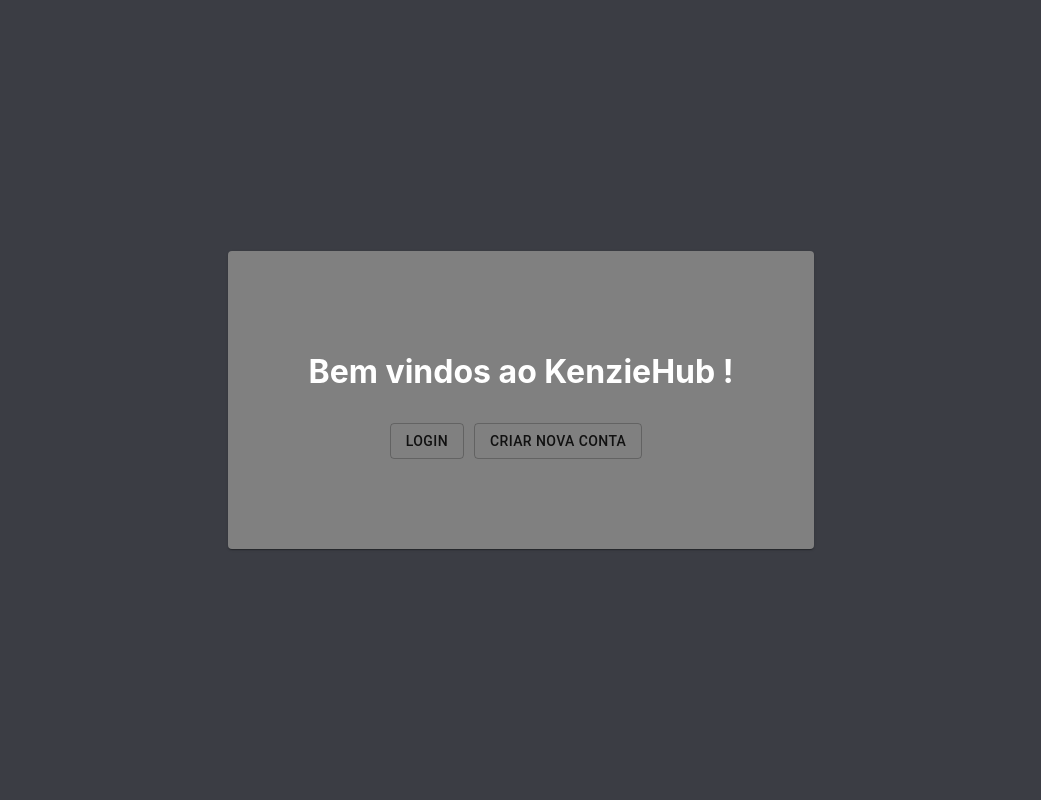
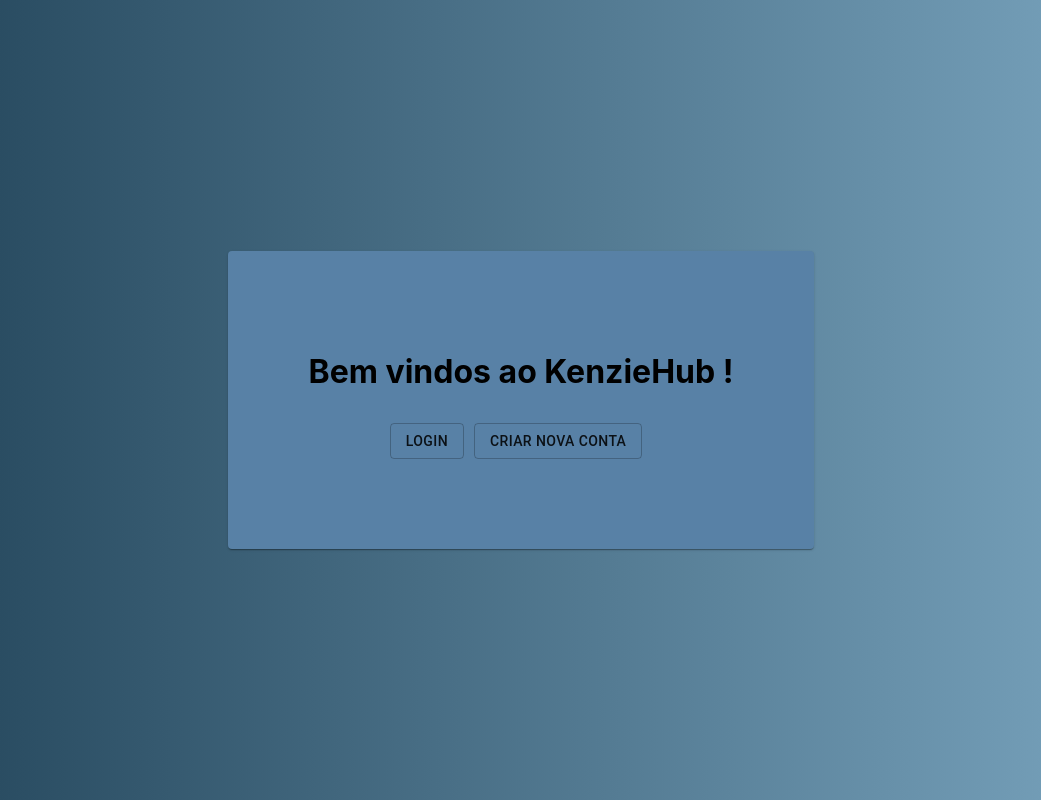
Before and after one commit to LeandroSSB/hub, a React (Create React App) app: page / in a window 1280 px wide. Shown: the whole page, without its empty margins (119-1160 px from the left). Built offline with nearby package versions, Linux system fonts and the light colour scheme.

Commit message:
refactor: mudando palhetas de cores

```diff
--- a/src/pages/Dashboard/styles.js
+++ b/src/pages/Dashboard/styles.js
@@ -1,3 +1,4 @@
+import { Paper } from '@material-ui/core'
 import styled from 'styled-components'
 
 export const Container = styled.div`
@@ -6,12 +7,12 @@
   justify-content: center;
   align-items: center;
   flex-flow: column nowrap;
-  background: hsl(230, 7%, 25%);
+  background: linear-gradient(to left, #7AA5BF, #224459);
   div + div {
     margin: 10px;
   }
   >div{
-    background: gray;
+    background: #5881A6;
     padding: 50px;
     display: flex;
     flex-flow: column nowrap;
@@ -26,13 +27,12 @@
     }
   }
 `
-export const Item = styled.li`
+export const Item = styled(Paper)`
   display: flex;
   flex-flow: column;
-  background: gray;
+  background: #5881A6;
   align-items: center;
   padding: 50rem;
-  border-radius: .75rem;
   padding: 10px;
   margin: 10px;
 `
--- a/src/pages/Home/style.js
+++ b/src/pages/Home/style.js
@@ -5,8 +5,8 @@
       paper: {
         padding: "5rem",
         textAlign: "center",
-        background: "gray",
-        color: "white",
+        background: "#5881A6",
+        color: "black",
       }
     }))
 
@@ -15,7 +15,7 @@
     justify-content: center;
     align-items: center;
     height: 100vh;
-    background: hsl(230, 7%, 25%);
+    background: linear-gradient(to left, #7AA5BF, #224459);
     >div{
       >button + button{
         margin: 10px;
--- a/src/pages/Login/style.js
+++ b/src/pages/Login/style.js
@@ -13,10 +13,10 @@
   height: 100vh;
   justify-content: center;
   align-items: center;
-  background: hsl(230, 7%, 25%);
+  background: linear-gradient(to left, #7AA5BF, #224459);
   >div{
-    padding: 1rem;
-    background: gray;
+    padding: 3rem;
+    background: #5881A6;
     text-align: center;
     >form{
       >span{
--- a/src/pages/Register/style.js
+++ b/src/pages/Register/style.js
@@ -13,10 +13,10 @@
   height: 100vh;
   justify-content: center;
   align-items: center;
-  background: hsl(230, 7%, 25%);
+  background: linear-gradient(to left, #7AA5BF, #224459);
   >div{
     padding: 4rem;
-    background: gray;
+    background: #5881A6;
     >form{
       >span{
         display: flex;
```
